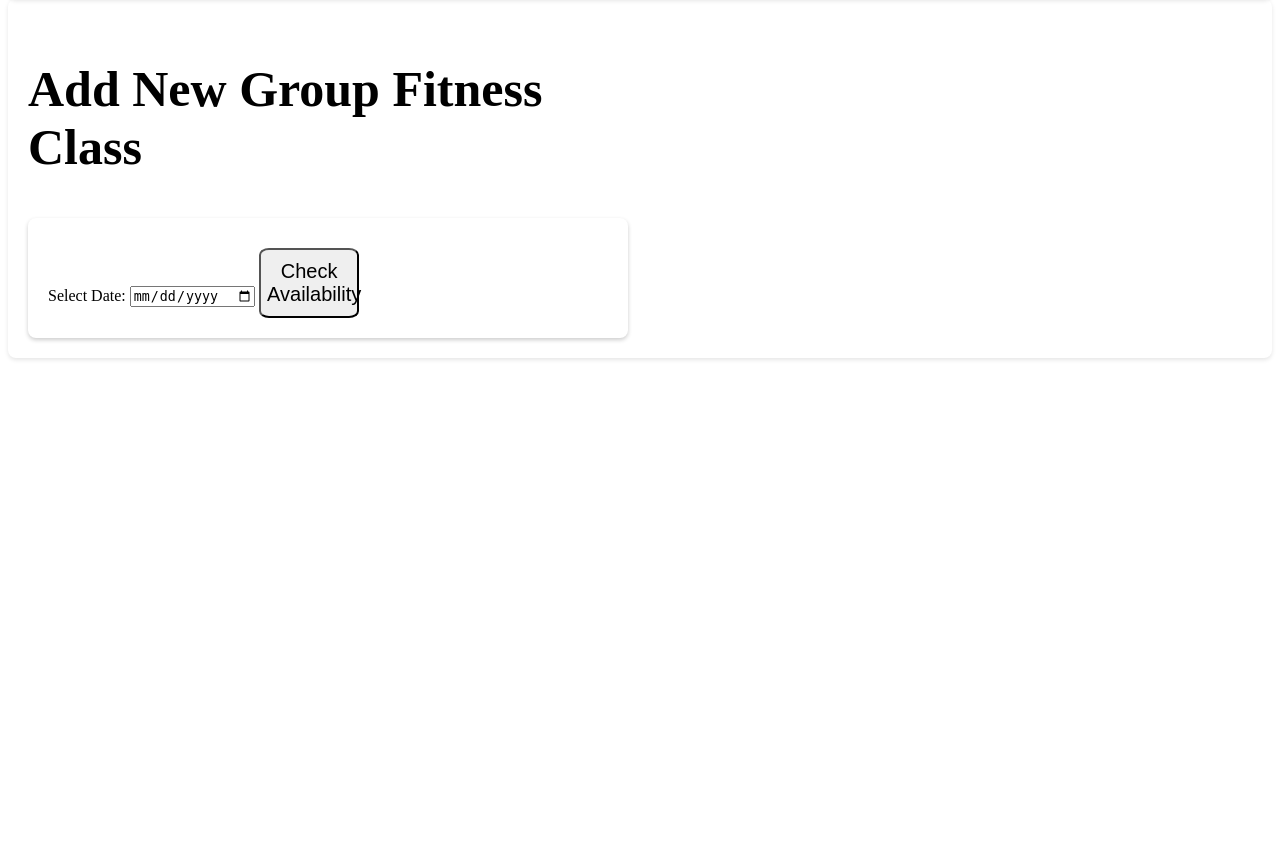
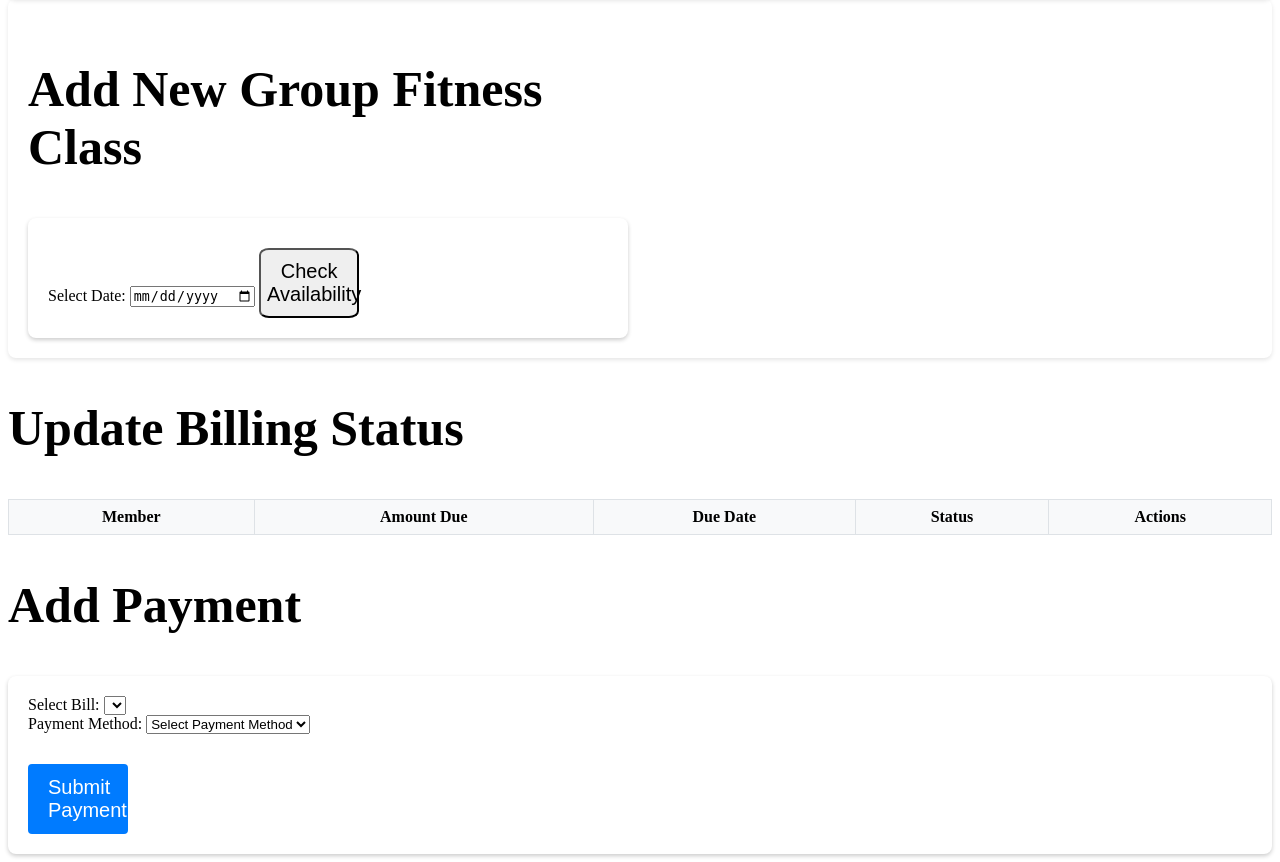
Before and after one commit to SamerFrangieh/3005_Final_project, a Django app: page /dashboard/adminDashboard.html in a window 1280 px wide. Shown: the part 1824-2686 px from the top of the page. Before the commit the page ends 2184 px from the top, so only its background shows below. Run offline with Django 4.2, Linux system fonts and the light colour scheme; tables that the repository leaves empty hold one stand-in row (values such as "Sample post"); lists and menus that the app fills with data are empty.

Commit message:
Bill Payments and Room Booking

```diff
--- a/FitForAll/myapp/models.py
+++ b/FitForAll/myapp/models.py
@@ -128,3 +128,28 @@ class EquipmentMaintenance(models.Model):
         choices=STATUS_CHOICES,
         default=FUNCTIONING,
     )
+
+
+class Billing(models.Model):
+    member = models.ForeignKey('Member', on_delete=models.CASCADE, related_name='billings')
+    amount_due = models.DecimalField(max_digits=10, decimal_places=2)
+    due_date = models.DateField()
+    status = models.CharField(max_length=20, choices=[
+        ('pending', 'Pending'),
+        ('paid', 'Paid'),
+        ('overdue', 'Overdue')
+    ])
+
+class Payment(models.Model):
+    billing = models.ForeignKey('Billing', on_delete=models.CASCADE, related_name='payments')
+    payment_date = models.DateField()
+    payment_method = models.CharField(max_length=50)
+    payment_status = models.CharField(max_length=20, choices=[
+        ('successful', 'Successful'),
+        ('failed', 'Failed')
+    ])
+
+
+class Service(models.Model):
+    service_name = models.CharField(max_length=255)
+    price = models.DecimalField(max_digits=10, decimal_places=2)
--- a/FitForAll/myapp/templates/myapp/dashboard/adminDashboard.html
+++ b/FitForAll/myapp/templates/myapp/dashboard/adminDashboard.html
@@ -254,7 +254,7 @@
                 <label for="room_id" style="display: block; margin-bottom: 5px;">Room</label>
                 <select id="room_id" name="room_id" required style="width: 100%; padding: 8px; border-radius: 4px; border: 1px solid #ccc;">
                     {% for room in rooms %}
-                    <option value="{{ room.id }}">{{ room.name }}</option>
+                    <option value="{{ room.room_id }}">{{ room.name }}</option>
                     {% endfor %}
                 </select>
             </div>
@@ -312,6 +312,87 @@
         </form>
     </div>
 </section>
+<section class="billing-status">
+    <h2>Update Billing Status</h2>
+    <table style="width: 100%; border-collapse: collapse;">
+        <thead>
+            <tr style="background-color: #f8f9fa;">
+                <th style="padding: 8px; border: 1px solid #dee2e6;">Member</th>
+                <th style="padding: 8px; border: 1px solid #dee2e6;">Amount Due</th>
+                <th style="padding: 8px; border: 1px solid #dee2e6;">Due Date</th>
+                <th style="padding: 8px; border: 1px solid #dee2e6;">Status</th>
+                <th style="padding: 8px; border: 1px solid #dee2e6;">Actions</th>
+            </tr>
+        </thead>
+        <tbody>
+            {% for bill in bills %}
+                <tr>
+                    <td style="padding: 8px; border: 1px solid #dee2e6;">{{ bill.member.name }}</td>
+                    <td style="padding: 8px; border: 1px solid #dee2e6;">${{ bill.amount_due }}</td>
+                    <td style="padding: 8px; border: 1px solid #dee2e6;">{{ bill.due_date }}</td>
+                    <td style="padding: 8px; border: 1px solid #dee2e6;">{{ bill.status }}</td>
+                    <td style="padding: 8px; border: 1px solid #dee2e6;">
+                        <form method="post" action="{% url 'adminDashboard' %}">
+                            {% csrf_token %}
+                            <input type="hidden" name="billing_id" value="{{ bill.id }}">
+                            <select name="new_status" required>
+                                <option value="pending">Pending</option>
+                                <option value="paid">Paid</option>
+                                <option value="overdue">Overdue</option>
+                            </select>
+                            <button type="submit">Update</button>
+                        </form>
+                    </td>
+                </tr>
+            {% endfor %}
+        </tbody>
+    </table>
+</section>
+<section class="payment-processing">
+    <h2>Add Payment</h2>
+    <form method="post" action="{% url 'adminDashboard' %}" style="padding: 20px; background-color: white; border-radius: 8px; box-shadow: 0 2px 4px rgba(0,0,0,0.2);">
+        {% csrf_token %}
+        <label for="billing_id">Select Bill:</label>
+        <select id="billing_id" name="billing_id" required>
+            {% for bill in bills %}
+                <option value="{{ bill.id }}">{{ bill.member.name }} - ${{ bill.amount_due }} due by {{ bill.due_date }}</option>
+            {% endfor %}
+        </select>
+        <div style="margin-bottom: 20px;">
+            <label for="payment_method">Payment Method:</label>
+            <select id="payment_method" name="payment_method" required onchange="toggleCreditCardFields()">
+                <option value="null">Select Payment Method</option>
+                <option value="credit_card">Credit Card</option>
+                <option value="cash">Cash</option>
+            </select>
+        </div>
+        <div id="credit_card_fields" style="margin-bottom: 20px; display: none;">
+            <label for="credit_card_number">Credit Card Holder Name:</label>
+            <input type="text" id="credit_card_number" name="credit_card_number" >
+            <label for="credit_card_number">Credit Card Number:</label>
+            <input type="text" id="credit_card_number" name="credit_card_number" >
+            <label for="credit_card_number">Expiry Date:</label>
+            <input type="text" id="credit_card_number" name="credit_card_number" >
+            <label for="credit_card_number">CVV:</label>
+            <input type="text" id="credit_card_number" name="credit_card_number" >
+            <!-- Add more credit card fields here as needed -->
+        </div>
+        <button type="submit" style="background-color: #007bff; color: white; padding: 10px 20px; border: none; border-radius: 4px; cursor: pointer;">Submit Payment</button>
+    </form>
+
+    <script>
+    function toggleCreditCardFields() {
+        var paymentMethod = document.getElementById("payment_method").value;
+        var creditCardFields = document.getElementById("credit_card_fields");
+
+        if (paymentMethod === "credit_card") {
+            creditCardFields.style.display = "block";
+        } else {
+            creditCardFields.style.display = "none";
+        }
+    }
+    </script>
+</section>
 
 </body>
 </html>
--- a/FitForAll/myapp/views.py
+++ b/FitForAll/myapp/views.py
@@ -152,6 +152,21 @@ def adminDashboard(request):
                 start_time=start_time,
                 end_time=end_time
             )
+         # Handle payment management POST requests
+        if 'payment_method' in request.POST:
+            billing_id = request.POST.get('billing_id')
+            payment_method = request.POST.get('payment_method')
+            payment_date = datetime.now()  # Use current date as payment date
+            billing = Billing.objects.get(id=billing_id)
+            Payment.objects.create(
+                billing=billing,
+                payment_date=payment_date,
+                payment_method=payment_method,
+                payment_status='successful'  # Assuming all transactions are successful for simplicity
+            )
+            billing.status = 'paid'
+            billing.save()
+
         if 'session_date' in request.POST:
 
 
@@ -190,6 +205,8 @@ def adminDashboard(request):
     rooms = Room.objects.all()
     room_bookings = RoomBooking.objects.select_related('room').order_by('start_time')
     group_fitness_bookings = GroupFitnessClass.objects.select_related('room').order_by('start_time')
+    bills = Billing.objects.select_related('member').all()
+    payments = Payment.objects.select_related('billing').all()
 
     # Combine room_bookings and group_fitness_bookings with type identifiers
     combined_bookings = []
@@ -220,6 +237,8 @@ def adminDashboard(request):
     context['equipments'] = equipments
     context['rooms'] = rooms
     context['bookings'] = combined_bookings
+    context['bills'] = bills
+    context['payments'] = payments
 
 
     return render(request, 'myapp/dashboard/adminDashboard.html', context)
```
Also changed, not shown: FitForAll/myapp/migrations/0001_initial.py.
